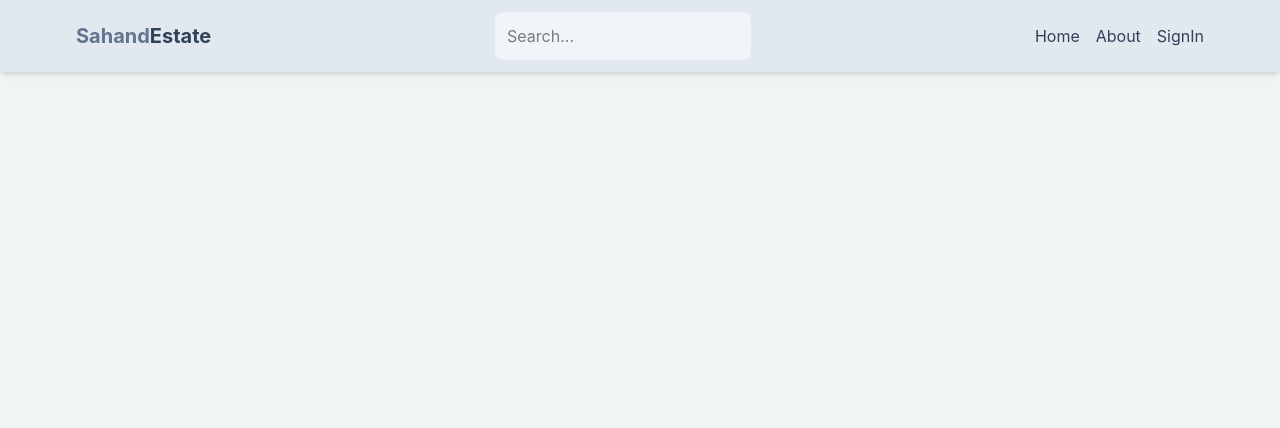
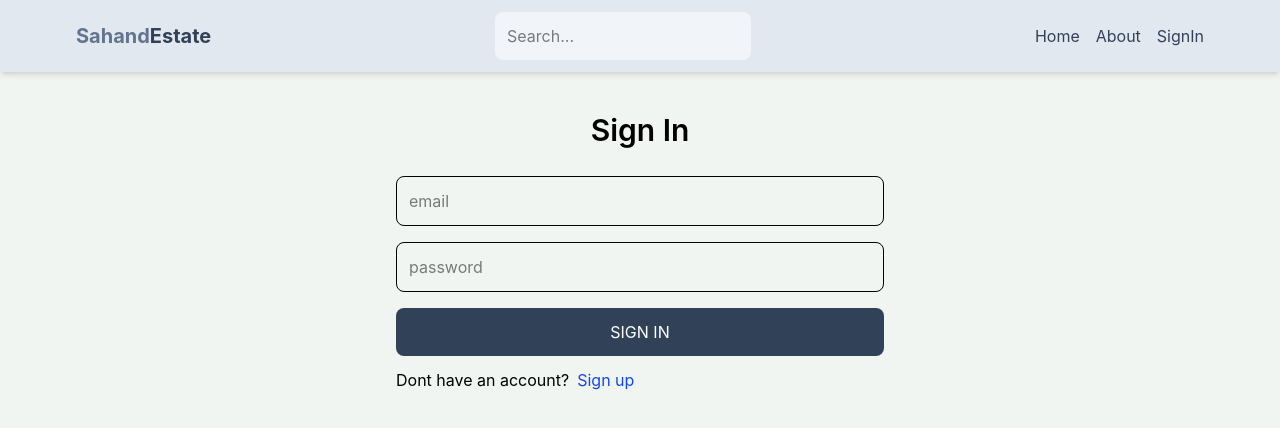
Before and after one commit to MeerabShahid18/mern-estate, a React (Vite) app in the folder client/: page /sign-in in a window 1280 px wide. Shown: the top 428 px of the page. Built offline with nearby package versions, Linux system fonts and the light colour scheme.

Commit message:
Complete sign in page functionality

```diff
--- a/client/src/pages/SignIn.jsx
+++ b/client/src/pages/SignIn.jsx
@@ -1,9 +1,67 @@
-import React from 'react'
+import { useState } from 'react';
+import {Link, useNavigate} from 'react-router-dom';
+
+
 
 export default function SignIn() {
+  const [formData, setformData]=useState({});
+  const [error, setError]=useState(null);
+  const [loading, setLoading]=useState(false);
+  const Navigate=useNavigate();
+  const handleChange=(e)=>{
+   setformData({
+    ...formData,
+    [e.target.id]: e.target.value,
+   });
+  };
+
+  const handleSubmit=async(e)=>{
+    e.preventDefault();
+    try{
+      setLoading(true);
+      setError(null);
+      const res=await fetch("/api/auth/signin", {
+        method:'POST',
+        headers: {"Content-Type" : 'application/json'},
+        body: JSON.stringify(formData)
+      });
+      console.log(res);
+      const data=await res.json();
+      console.log(data);
+      if (!res.ok) {
+      setLoading(false);
+      setError(data.message || "Something went wrong");
+      return;
+    }
+      if (data.success===false){
+        setLoading(false);
+        setError(data.message);
+        return;
+      }
+      setLoading(false);
+      setError(null);
+      Navigate("/")
+
+    }catch(error){
+       setLoading(false);
+       setError('Something went wrong');
+    }
+  } ;
   return (
-    <div>
-
+    <div className='p-3 max-w-lg mx-auto'>
+      <h1 className='text-3xl text-center font-semibold my-7'>Sign In</h1>
+      <form className='flex flex-col gap-4' onSubmit={handleSubmit}>
+        <input type='email' placeholder='email' className='p-3 border rounded-lg ' id='email' onChange={handleChange}/>
+        <input type='password' placeholder='password' className='p-3 border rounded-lg ' id='password' onChange={handleChange}/>
+        <button disabled={loading} className='bg-slate-700 text-white p-3 rounded-lg uppercase hover:opacity-90 disabled:opacity-80 ' type='submit'>{loading?"Loading...":"Sign In"}</button>
+      </form>
+      <div className='flex gap-2 mt-3'>
+        <p>Dont have an account?</p>
+        <Link to='/sign-up'>
+        <span className='text-blue-700'>Sign up</span>
+        </Link>
+      </div>
+        {error && <p className='text-red-700 my-3 text-center font-semibold text-2xl'>{'Something went wrong'}</p>}
     </div>
   )
 }
```
